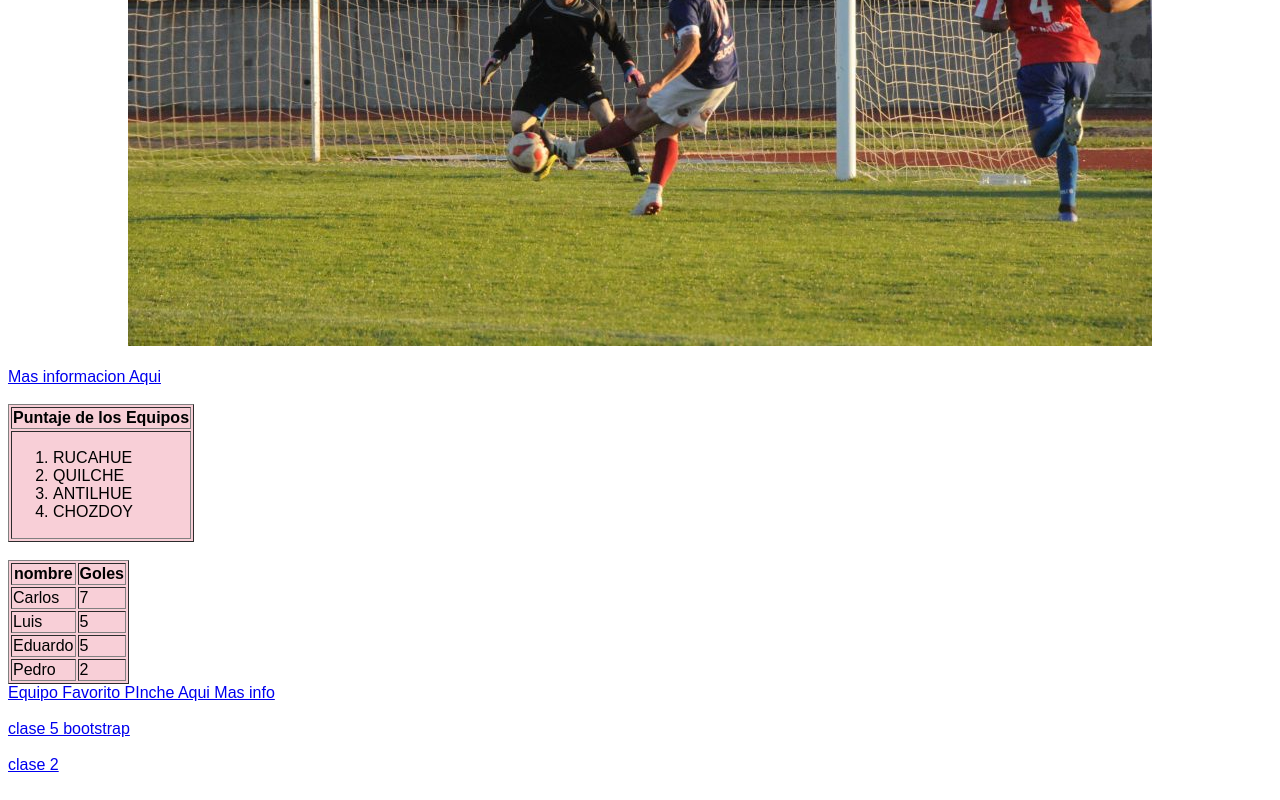
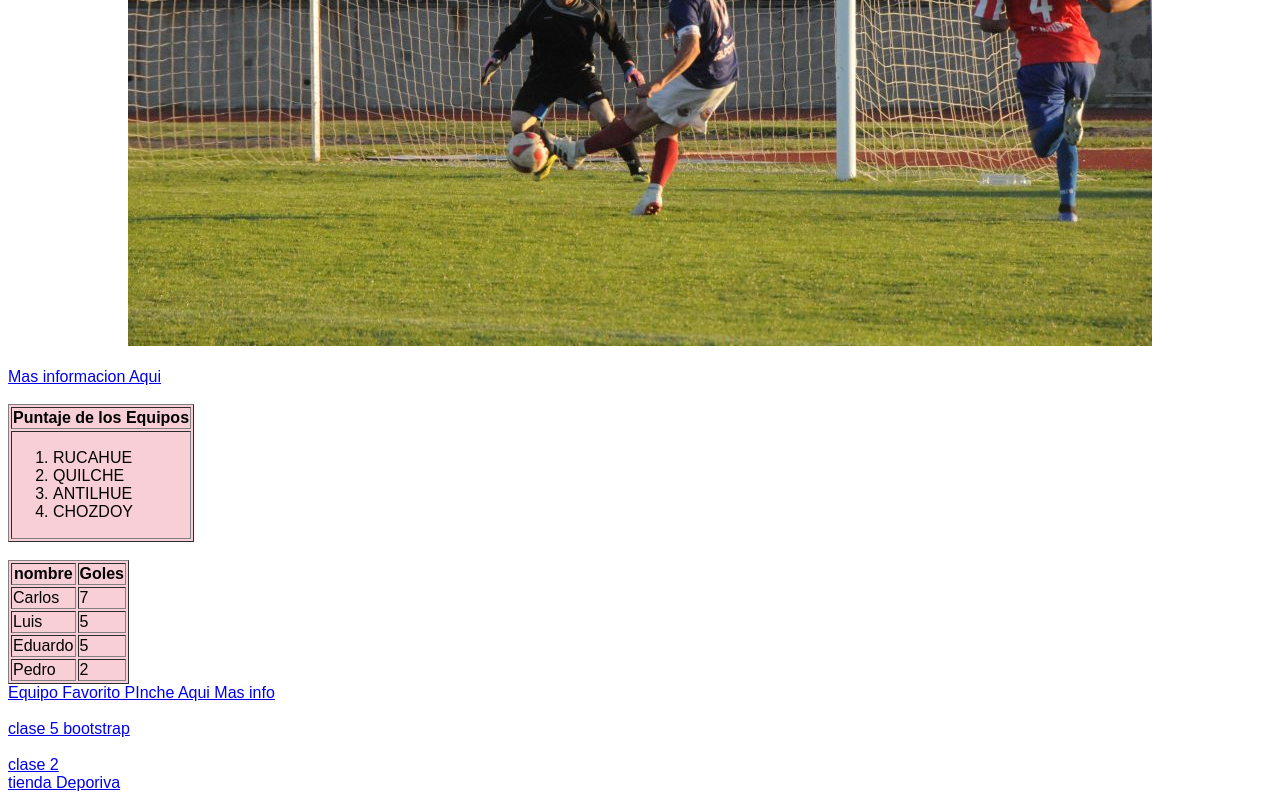
Before and after one commit to Edison2380/Proyecto_10, a plain HTML site: page index.html in a window 1280 px wide. Shown: the part 629-1429 px from the top of the page. Drawn offline with Linux system fonts and the light colour scheme; files whose address does not match are found by name.

Commit message:
Update index.html

```diff
--- a/index.html
+++ b/index.html
@@ -150,6 +150,8 @@
     <br>
     <br>
     <a href="./tareaclase2.html" target="_blank">clase 2</a>
+    <br>
+    <a href="./tiendaDeportiva.html" target="_blank">tienda Deporiva</a>
 </body>
 
 </html>
```
